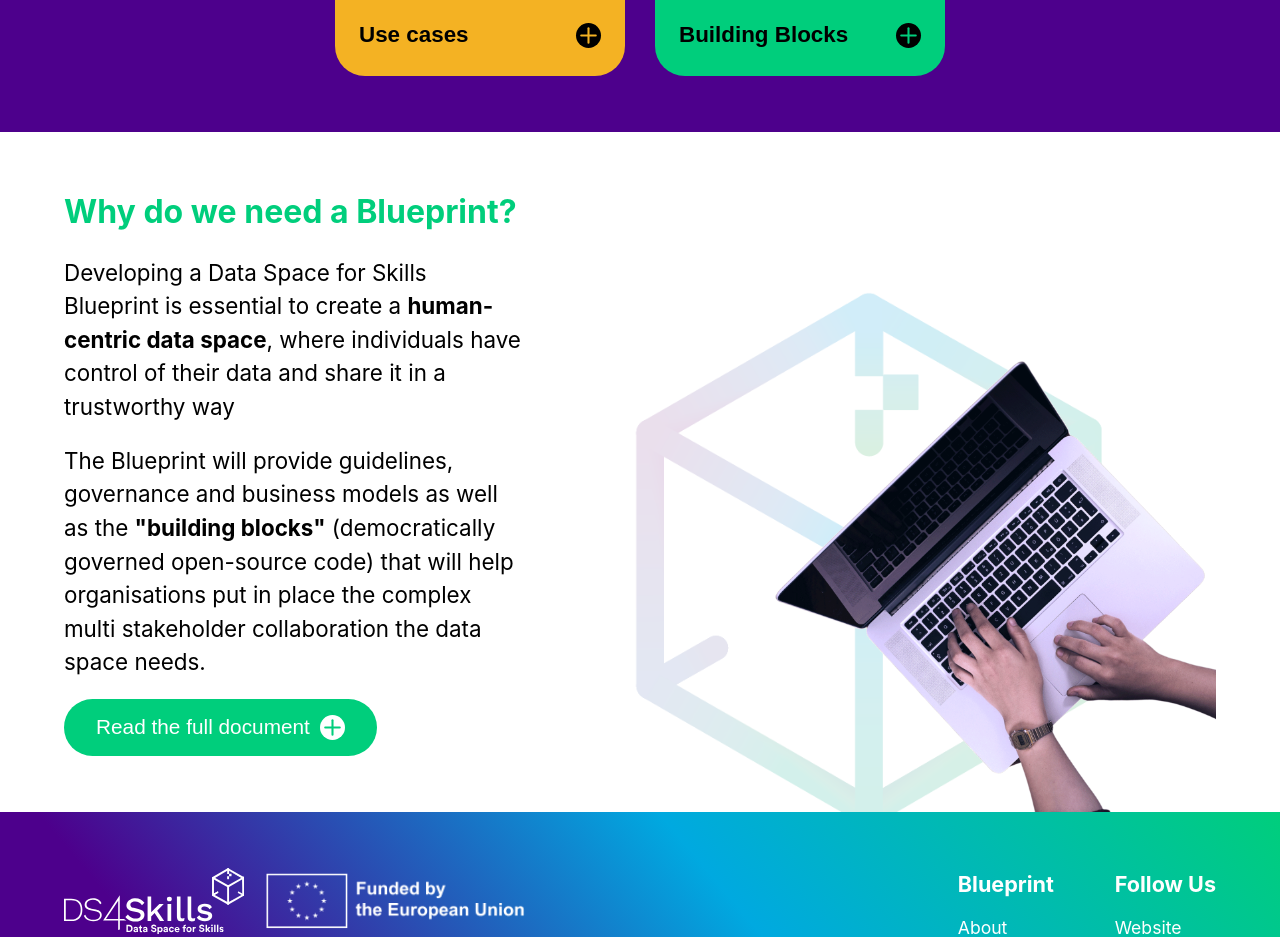
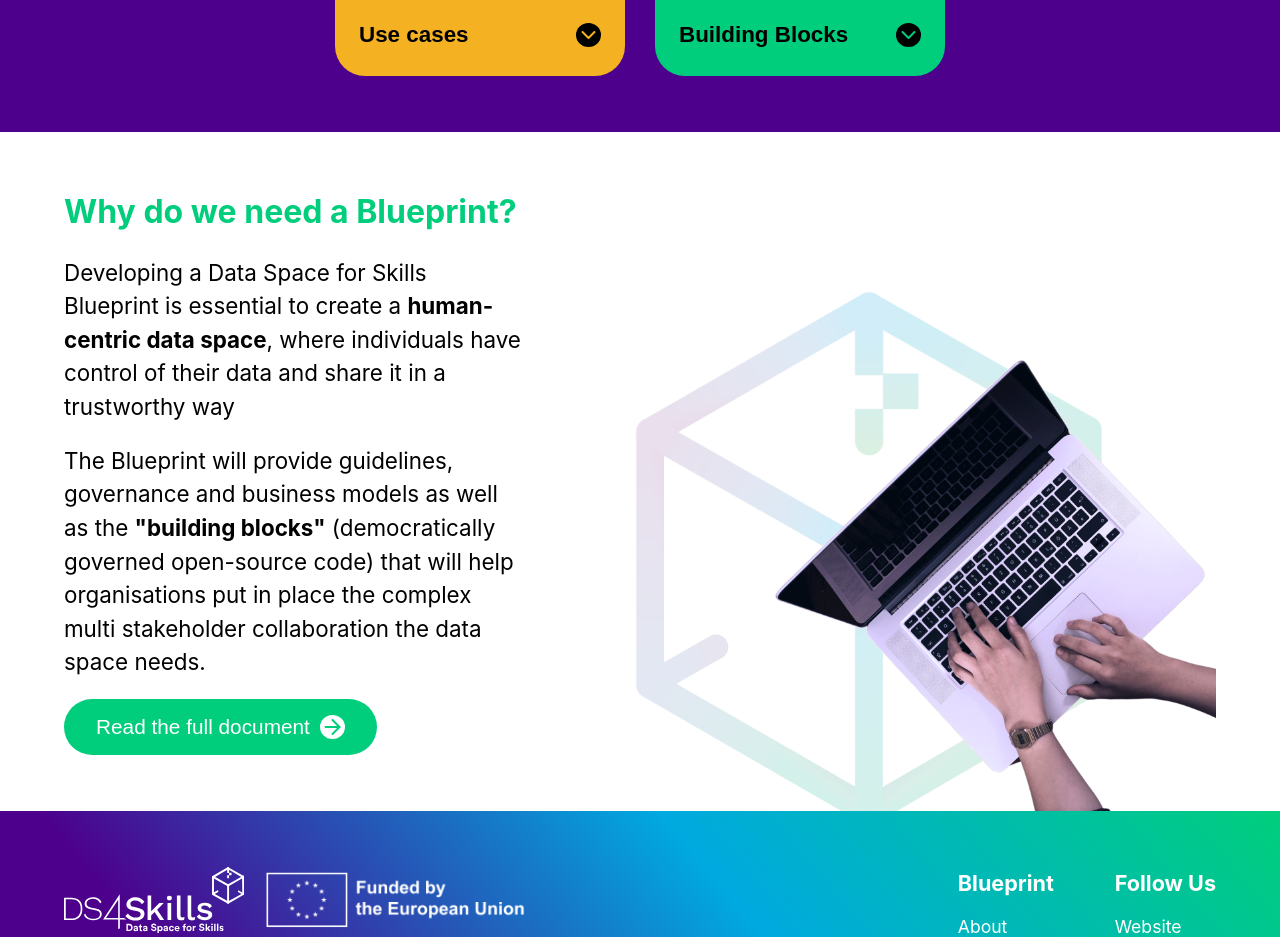
Before and after one commit to VisionsOfficial/ds4s-blueprint, a React (Vite) app: page / in a window 1280 px wide. Shown: the part 1520-2457 px from the top of the page. Built offline with nearby package versions, Linux system fonts and the light colour scheme.

Commit message:
feat: change of various icons to significant interaction user (open modal, open neww tab, etc)

```diff
--- a/src/components/atoms/Buttons/Button/Button.tsx
+++ b/src/components/atoms/Buttons/Button/Button.tsx
@@ -12,7 +12,13 @@ type ButtonProps = React.DetailedHTMLProps<
   className?: string;
   variantBgColor?: ColorVariant;
   variantSvgColor?: ColorVariant;
-  icon?: "plus" | "arrowLeft" | "arrowRight" | "plusSquare";
+  icon?:
+    | "plus"
+    | "arrowLeft"
+    | "arrowRight"
+    | "plusSquare"
+    | "arrowDown"
+    | "chevronDown";
   iconPosition?: "prev" | "next";
   animation?: "opacity";
 };
@@ -124,7 +130,7 @@ export const Button = (props: PropsWithChildren<ButtonProps>) => {
             viewBox="0 0 24 24"
             fill="none"
             stroke="currentColor"
-            strokeWidth="4"
+            strokeWidth="2"
             strokeLinecap="round"
             strokeLinejoin="round"
             className={setSvgColor()}
@@ -142,13 +148,49 @@ export const Button = (props: PropsWithChildren<ButtonProps>) => {
             viewBox="0 0 24 24"
             fill="none"
             stroke="currentColor"
-            strokeWidth="4"
+            strokeWidth="2"
             strokeLinecap="round"
             strokeLinejoin="round"
             className={setSvgColor()}
           >
             <line x1="5" y1="12" x2="19" y2="12"></line>
             <polyline points="12 5 19 12 12 19"></polyline>
+          </svg>
+        );
+      case "arrowDown":
+        return (
+          <svg
+            xmlns="http://www.w3.org/2000/svg"
+            width="24"
+            height="24"
+            viewBox="0 0 24 24"
+            fill="none"
+            stroke="currentColor"
+            strokeWidth="2"
+            strokeLinecap="round"
+            strokeLinejoin="round"
+            className={setSvgColor()}
+            style={{ padding: 2 }}
+          >
+            <line x1="12" y1="5" x2="12" y2="19"></line>
+            <polyline points="19 12 12 19 5 12"></polyline>
+          </svg>
+        );
+      case "chevronDown":
+        return (
+          <svg
+            xmlns="http://www.w3.org/2000/svg"
+            width="24"
+            height="24"
+            viewBox="0 0 24 24"
+            fill="none"
+            stroke="currentColor"
+            strokeWidth="2"
+            strokeLinecap="round"
+            strokeLinejoin="round"
+            className={setSvgColor()}
+          >
+            <polyline points="6 9 12 15 18 9"></polyline>
           </svg>
         );
       case "plusSquare":
--- a/src/components/molecules/Banners/BuildingBlocksBanner/BuildingBlocksBanner.tsx
+++ b/src/components/molecules/Banners/BuildingBlocksBanner/BuildingBlocksBanner.tsx
@@ -32,7 +32,7 @@ export const BuildingBlocksBanner = () => {
             blocks.
           </p>
         </header>
-        <Button icon="plus" variantSvgColor="secondary">
+        <Button icon="arrowRight" variantSvgColor="secondary">
           Read the full document
         </Button>
       </SlideTopContainer>
--- a/src/components/molecules/Banners/GovernanceBanner/GovernanceBanner.tsx
+++ b/src/components/molecules/Banners/GovernanceBanner/GovernanceBanner.tsx
@@ -68,7 +68,7 @@ export const GovernanceBanner = () => {
           </ul>
         </header>
 
-        <Button icon="plus" variantSvgColor="secondary">
+        <Button icon="arrowRight" variantSvgColor="secondary">
           Read the full document
         </Button>
       </SlideTopContainer>
--- a/src/components/molecules/Banners/HomeBanner/HomeBanner.tsx
+++ b/src/components/molecules/Banners/HomeBanner/HomeBanner.tsx
@@ -19,7 +19,7 @@ export const HomeBanner = () => {
       >
         <div className={Styles.description}>
           <h1>Discover the Data Space for Skills Blueprint</h1>
-          <Button icon="plus" variantSvgColor="secondary">
+          <Button icon="arrowRight" variantSvgColor="secondary">
             Read the full document
           </Button>
         </div>
--- a/src/components/molecules/Cards/ExploreCard/ExploreCard.module.scss
+++ b/src/components/molecules/Cards/ExploreCard/ExploreCard.module.scss
@@ -30,7 +30,7 @@
 
   .animationMainButton {
     svg {
-      transform: rotate(45deg);
+      transform: rotate(-180deg);
     }
   }
 
@@ -46,6 +46,7 @@
         border-top: 2px solid $white;
         text-align: start;
         width: 100%;
+        padding: 1.7rem 1.5rem;
         color: $black;
       }
     }
@@ -59,6 +60,13 @@
 .discover {
   svg {
     background-color: initial !important;
+    border: 2px solid $white;
+  }
+
+  .mainButton {
+    svg {
+      stroke-width: 3;
+    }
   }
 
   button {
--- a/src/components/molecules/Cards/ExploreCard/ExploreCard.tsx
+++ b/src/components/molecules/Cards/ExploreCard/ExploreCard.tsx
@@ -136,7 +136,7 @@ export const ExploreCard = ({
         variantBgColor="transparent"
         className={setMainButton()}
         variantSvgColor={variant === "discover" ? "white" : setSvgColor()}
-        icon={variant === "discover" ? "plusSquare" : "plus"}
+        icon="chevronDown"
         onClick={() => {
           setActiveWrapper((prev) => !prev);
         }}
@@ -151,7 +151,7 @@ export const ExploreCard = ({
             <Button
               key={el.linkName + index}
               variantBgColor="transparent"
-              icon={variant === "discover" ? "plusSquare" : "plus"}
+              icon="arrowRight"
               variantSvgColor={variant === "discover" ? "white" : setSvgColor()}
               onClick={() => {
                 navigate(el.url);
--- a/src/components/molecules/Cards/UXCard/UXCard.tsx
+++ b/src/components/molecules/Cards/UXCard/UXCard.tsx
@@ -33,7 +33,7 @@ export const UXCard = ({ ux }: PropsWithChildren<UXCardProps>) => {
             className={Styles.btnReadMore}
             variantBgColor="hightLightPrimary"
             variantSvgColor="hightLightPrimary"
-            icon="plus"
+            icon="arrowRight"
             onClick={(e) => {
               e.stopPropagation();
             }}
--- a/src/components/organisms/Sections/EUDuneSections/EUDuneCarouselSection/EUDuneCarouselSection.tsx
+++ b/src/components/organisms/Sections/EUDuneSections/EUDuneCarouselSection/EUDuneCarouselSection.tsx
@@ -83,7 +83,7 @@ export const EUDuneCarouselSection = () => {
             <Button
               className={Styles.btnReadMore}
               variantBgColor="primary"
-              icon="plus"
+              icon="arrowRight"
             >
               Read more
             </Button>
@@ -185,7 +185,7 @@ export const EUDuneCarouselSection = () => {
             <Button
               className={Styles.btnReadMore}
               variantBgColor="primary"
-              icon="plus"
+              icon="arrowRight"
             >
               Read more
             </Button>
--- a/src/components/organisms/Sections/HomeSections/HomeBlueprintSection/HomeBlueprintSection.tsx
+++ b/src/components/organisms/Sections/HomeSections/HomeBlueprintSection/HomeBlueprintSection.tsx
@@ -30,7 +30,7 @@ export const HomeBlueprintSection = () => {
             the complex multi stakeholder collaboration the data space needs.
           </p>
 
-          <Button icon="plus" variantSvgColor="secondary">
+          <Button icon="arrowRight" variantSvgColor="secondary">
             Read the full document
           </Button>
         </div>
--- a/src/components/organisms/Sections/StakeholderSections/StakeholderContentSection/StakeholderContentSection.tsx
+++ b/src/components/organisms/Sections/StakeholderSections/StakeholderContentSection/StakeholderContentSection.tsx
@@ -99,7 +99,7 @@ export const StakeholderContentSection = ({
       <div className={Styles.cards}>{setCards()}</div>
 
       <Button
-        icon="plus"
+        icon="arrowRight"
         variantSvgColor={currentColor}
         variantBgColor={currentColor}
       >
--- a/src/components/organisms/Sections/TechnicalTrackSections/TechnicalTrackGovernanceContent/TechnicalTrackGovernanceContent.tsx
+++ b/src/components/organisms/Sections/TechnicalTrackSections/TechnicalTrackGovernanceContent/TechnicalTrackGovernanceContent.tsx
@@ -27,7 +27,7 @@ export const TechnicalTrackGovernanceContent = ({
         />
       </div>
 
-      <Button className={Styles.btn} variantBgColor="primary" icon="plus">
+      <Button className={Styles.btn} variantBgColor="primary" icon="arrowRight">
         Read the full document
       </Button>
     </SectionContainer>
```
Also changed, not shown: src/assets/imgs/icons/arrow-down.svg (added).
